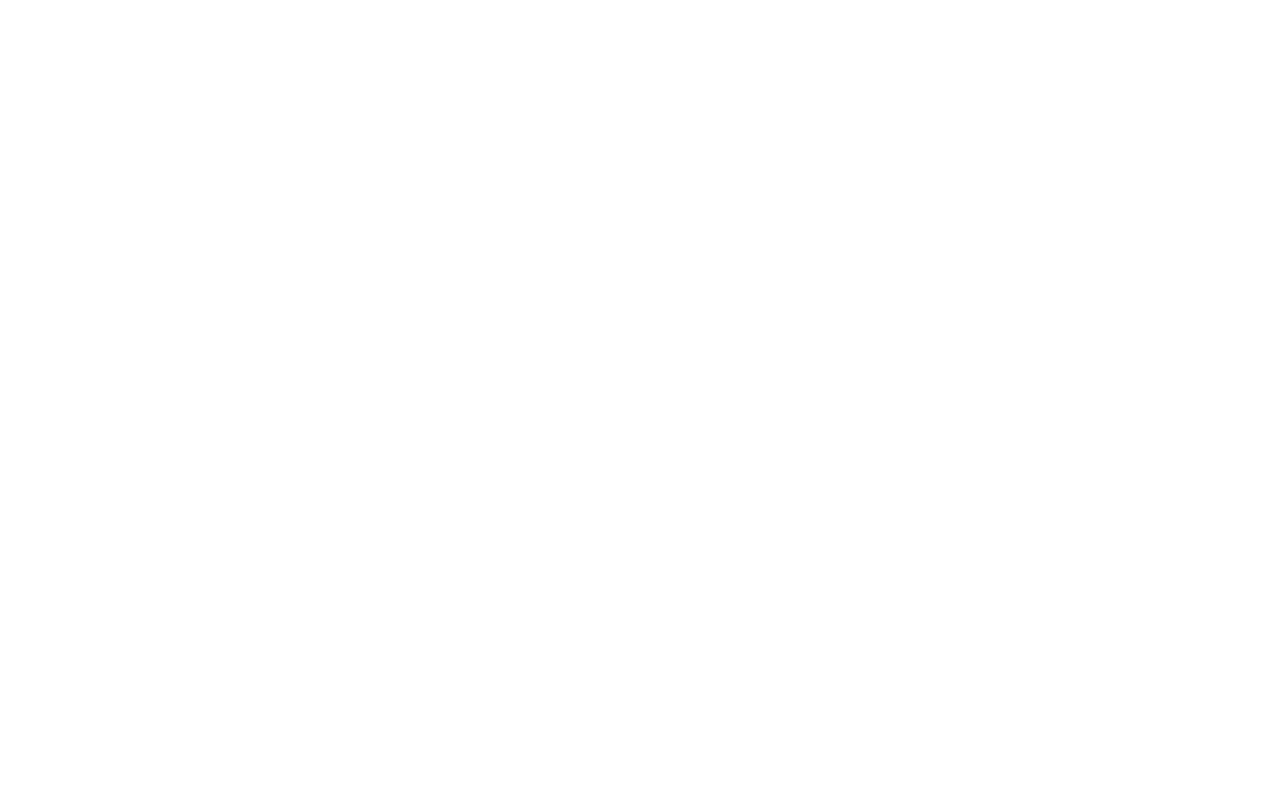
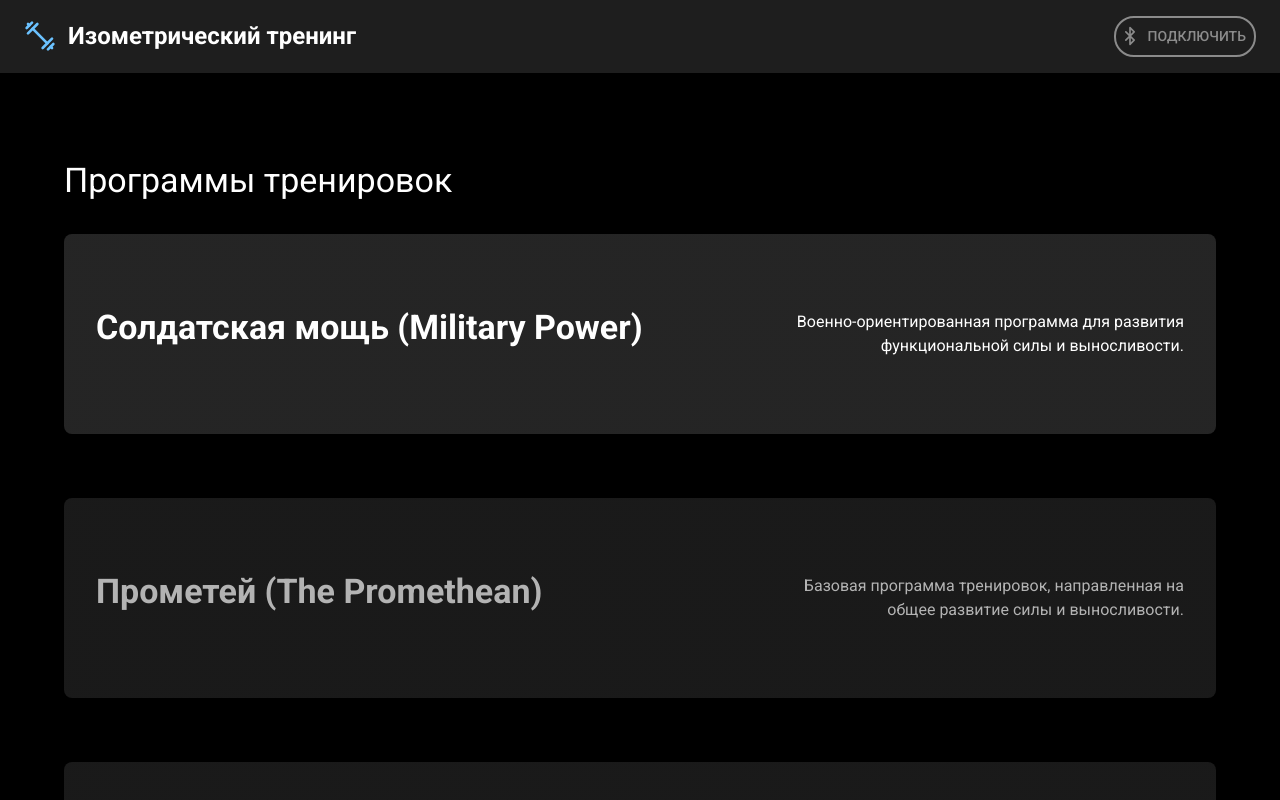
Before and after one commit to KirillBobkov/isometric-app-2, a React (Vite) app: page / in a window 1280 px wide. Shown: the top 800 px of the page. Built offline with nearby package versions, Linux system fonts and the light colour scheme.

Commit message:
vite fix

```diff
--- a/src/main.tsx
+++ b/src/main.tsx
@@ -1,14 +1,13 @@
-import { StrictMode } from 'react';
-import { createRoot } from 'react-dom/client';
-import App from './App.tsx';
-import './index.css';
-import { BrowserRouter } from 'react-router-dom';
+import { StrictMode } from "react";
+import { createRoot } from "react-dom/client";
+import App from "./App.tsx";
+import "./index.css";
+import { HashRouter } from "react-router-dom";
 
-createRoot(document.getElementById('root')!).render(
+createRoot(document.getElementById("root")!).render(
   <StrictMode>
-          <BrowserRouter basename={'/isometric-app-2/'}>
-          <App />
-          </BrowserRouter>
-
+    <HashRouter>
+      <App />
+    </HashRouter>
   </StrictMode>
 );
--- a/vite.config.ts
+++ b/vite.config.ts
@@ -10,7 +10,7 @@
   build: {
     outDir: "dist", // Specify the output directory
   },
-  base: "/",
+  base: "/isometric-app-2",
   server: {
     host: "localhost",
     port: 2222,
```
Also changed, not shown: 3 other files (tests, documents, lock files or other folders).
